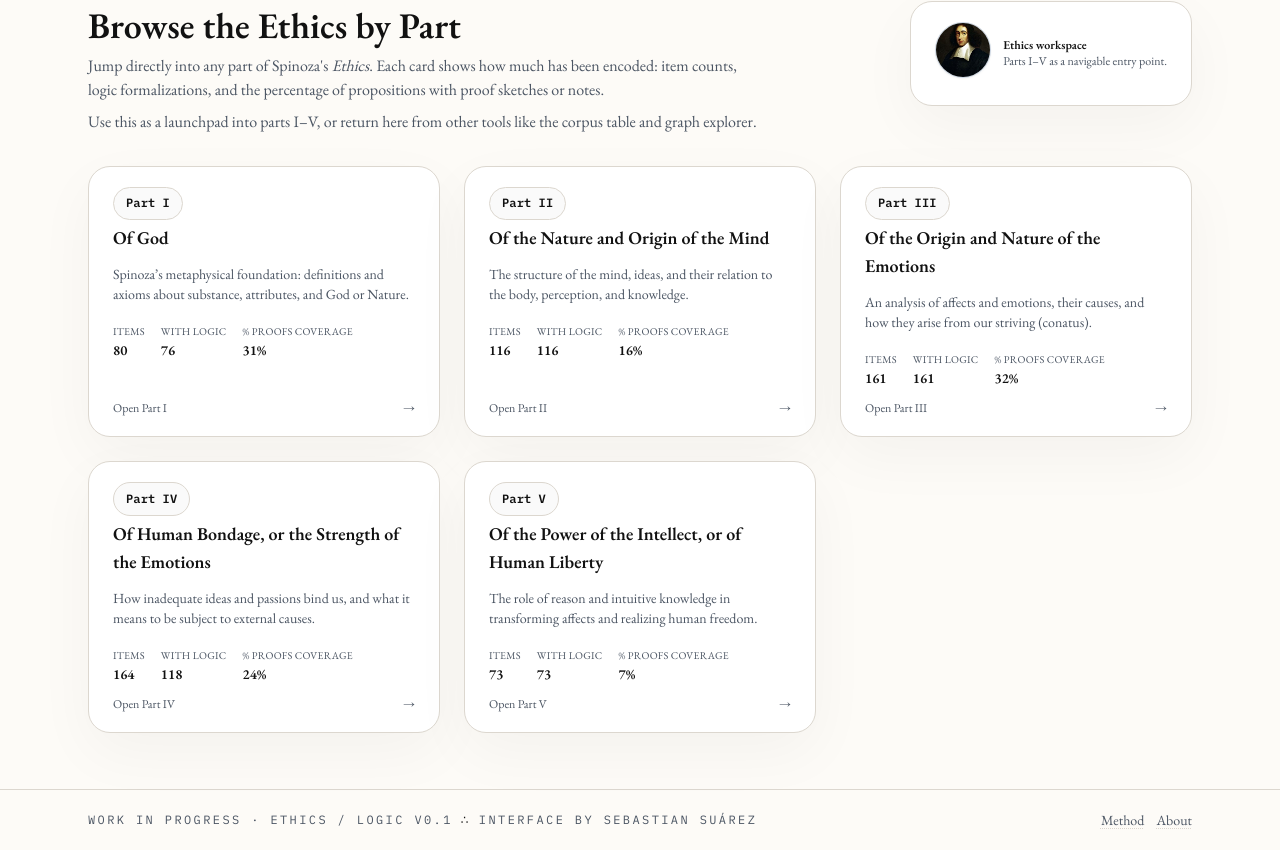
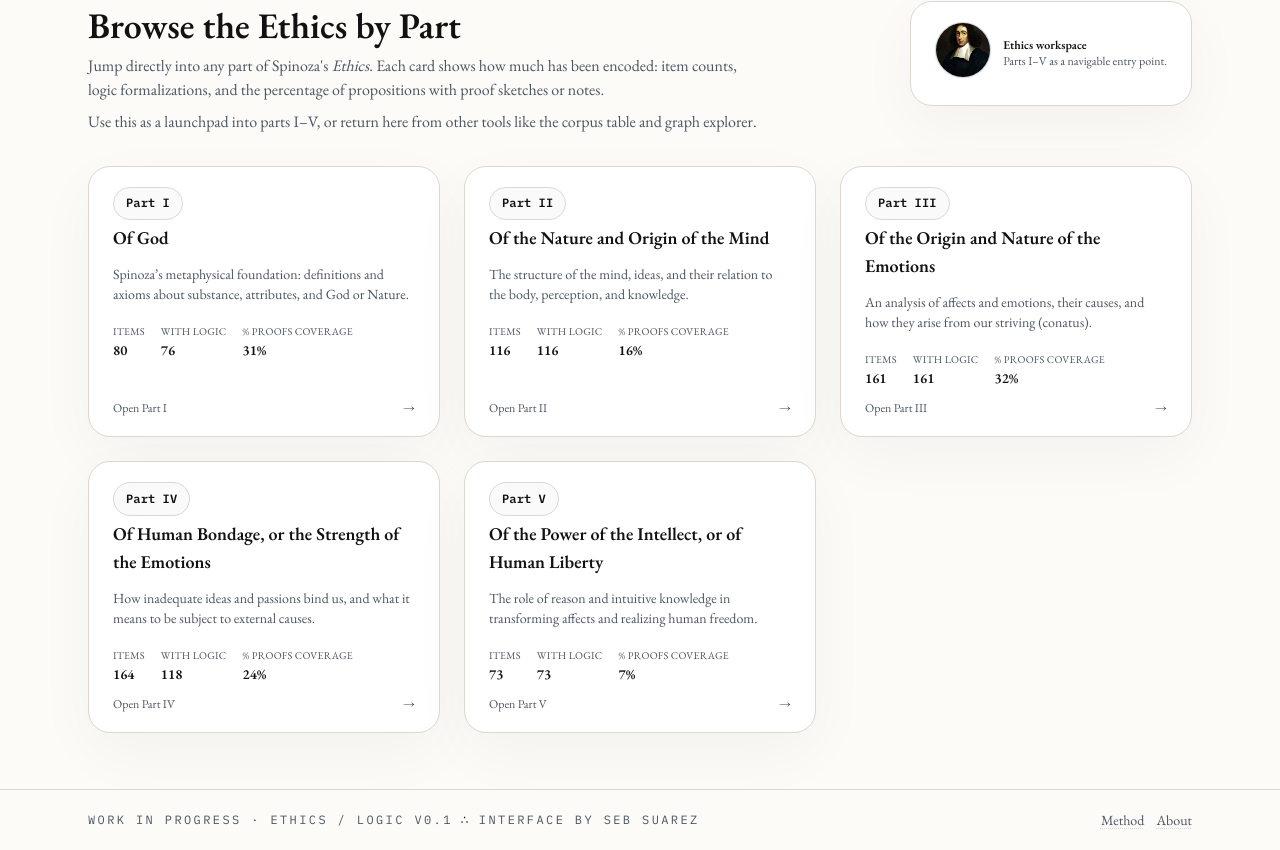
Before and after one commit to cbassuarez/spinoza-ethics-logic, a React (Vite) app: page /ethics in a window 1280 px wide. Shown: the part 172-1022 px from the top of the page. Built offline with nearby package versions, Linux system fonts and the light colour scheme.

Commit message:
fix: credits

```diff
--- a/src/layouts/MainLayout.tsx
+++ b/src/layouts/MainLayout.tsx
@@ -150,7 +150,7 @@ const MainLayout = () => {
           <div className="flex items-center gap-2 font-mono text-xs uppercase tracking-[0.2em]">
             <span>Work in progress · Ethics / Logic v0.1</span>
             <span className="text-[var(--accent)]">∴</span>
-            <span>Interface by Sebastian Suárez</span>
+            <span>Interface by seb suarez</span>
           </div>
           <div className="flex flex-wrap gap-3 text-sm">
             <Link to="/logic" className="underline decoration-dotted decoration-[var(--border)] underline-offset-6 hover:text-[var(--accent)]">
```
